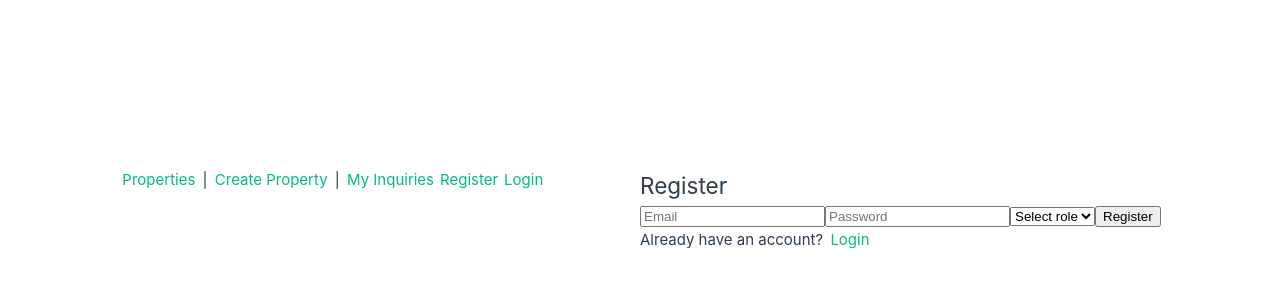
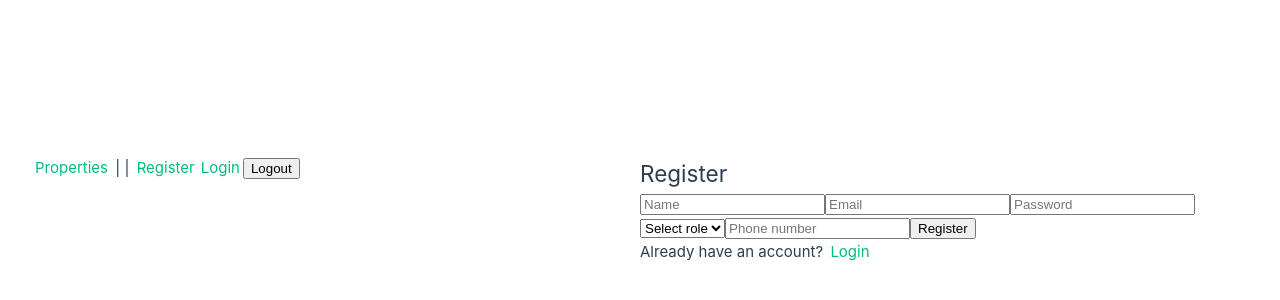
Before and after one commit to Marko455/YourProperty_frontend, a Vue app in the folder your_property/: page /register in a window 1280 px wide. Shown: the part 190-490 px from the top of the page. Built offline with nearby package versions, Linux system fonts and the light colour scheme.

Commit message:
Logout funkcionalnost
Dodavanje logout funkcionalnosti i provjera usklađenosti modela backenda sa frontendom.

```diff
--- a/your_property/src/App.vue
+++ b/your_property/src/App.vue
@@ -1,13 +1,24 @@
 <script setup>
+import { useRouter } from "vue-router";
+
+const router = useRouter();
+
+const isLoggedIn = () => !!localStorage.getItem("token");
+
+const logout = () => {
+  localStorage.removeItem("token");
+  router.push("/login");
+};
 </script>
 
 <template>
   <nav>
     <router-link to="/properties">Properties</router-link> |
-    <router-link to="/create-property">Create Property</router-link> |
-    <router-link to="/my-inquiries">My Inquiries</router-link>
+    <router-link v-if="isLoggedIn()" to="/create-property">Create Property</router-link> |
+    <router-link v-if="isLoggedIn()" to="/my-inquiries">My Inquiries</router-link>
     <router-link to="/register">Register</router-link>
     <router-link to="/login">Login</router-link>
+    <button @click="logout">Logout</button>
   </nav>
 
   <router-view />
--- a/your_property/src/views/PropertyDetails.vue
+++ b/your_property/src/views/PropertyDetails.vue
@@ -1,6 +1,7 @@
 <template>
   <div v-if="property">
     <h2>{{ property.title }}</h2>
+    <p>{{ property.type }}</p>
     <p>{{ property.description }}</p>
     <p>{{ property.rooms }}</p>
     <p>{{ property.bathrooms }}</p>
--- a/your_property/src/views/Register.vue
+++ b/your_property/src/views/Register.vue
@@ -1,6 +1,12 @@
 <template>
   <div>
     <h2>Register</h2>
+
+    <input
+      v-model="name"
+      type="name"
+      placeholder="Name"
+    />
 
     <input
       v-model="email"
@@ -20,6 +26,12 @@
       <option value="seller">Seller</option>
     </select>
 
+    <input
+      v-model="phone_number"
+      type="phone_number"
+      placeholder="Phone number"
+    />
+
     <button @click="register">Register</button>
 
     <p>
@@ -34,9 +46,11 @@ import { ref } from "vue";
 import { useRouter } from "vue-router";
 import api from "../api/api";
 
+const name = ref("");
 const email = ref("");
 const password = ref("");
 const role = ref("");
+const phone_number = ref("");
 
 const router = useRouter();
 
@@ -48,9 +62,11 @@ const register = async () => {
 
   try {
     await api.post("http://localhost:8002/users/register", {
+      name: name.value,
       email: email.value,
       password: password.value,
       role: role.value,
+      phone_number: phone_number.value
     });
 
     alert("Registration successful! Please login.");
```
